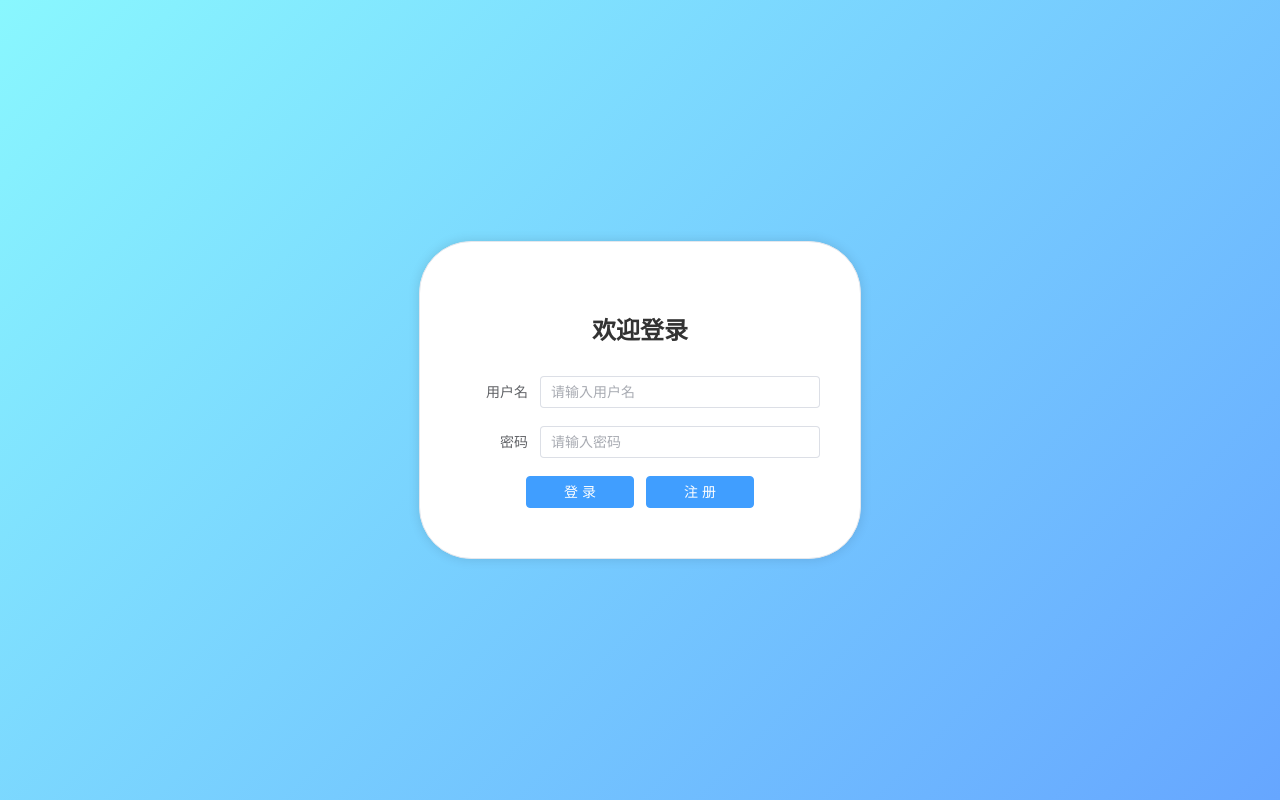
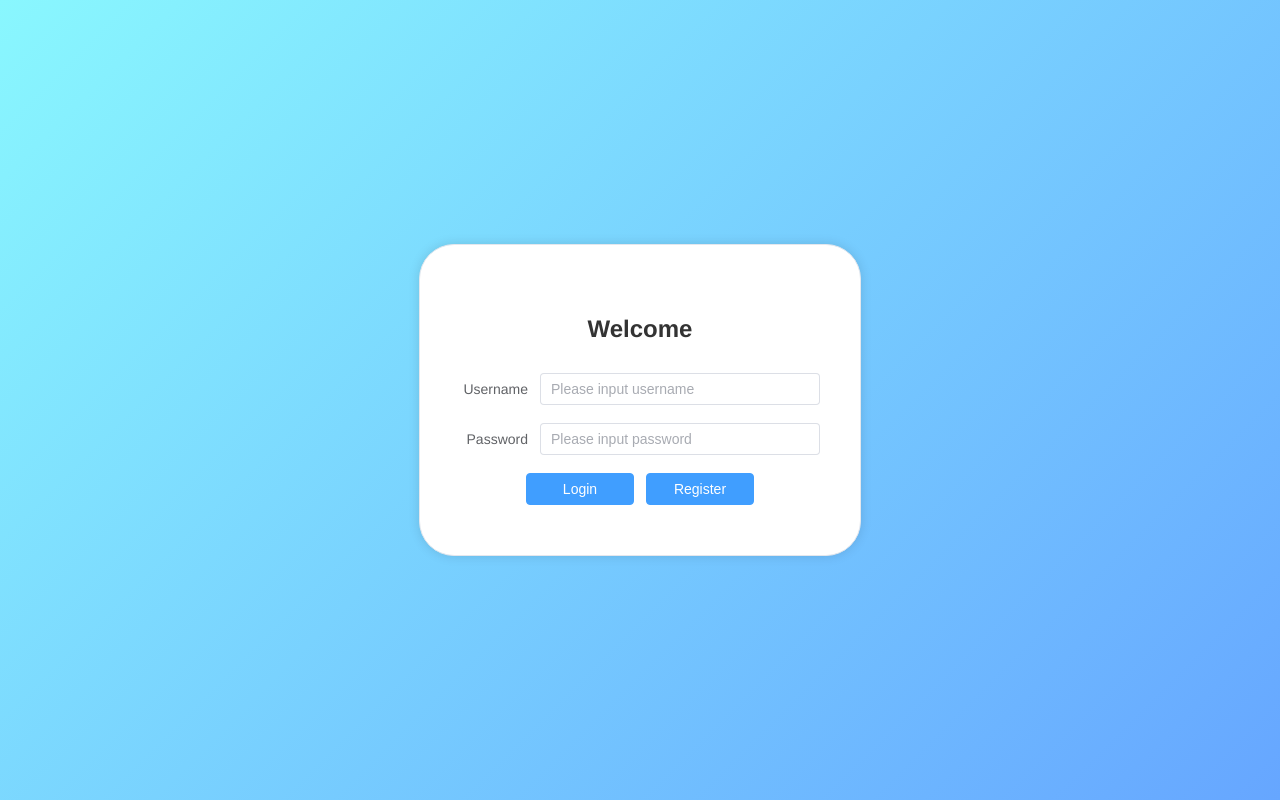
Before and after one commit to Celivra/HaventDecidedVue, a Vue app: page / in a window 1280 px wide. Built offline with nearby package versions, Linux system fonts and the light colour scheme.

Commit message:
update register view

```diff
--- a/src/main.js
+++ b/src/main.js
@@ -7,7 +7,7 @@ import 'element-plus/dist/index.css'
 
 const app = createApp(App);
 
-axios.defaults.baseURL = 'http://192.168.1.8:8080';
+axios.defaults.baseURL = 'http://192.168.1.8:8080/api';
 app.config.globalProperties.$axios = axios
 
 app.use(router);
--- a/src/router/index.js
+++ b/src/router/index.js
@@ -2,10 +2,12 @@
 import { createRouter, createWebHistory } from 'vue-router'
 import Login from '../view/LoginView.vue'
 import Dashboard from '../view/dashboardView.vue'
+import Register from '../view/RegisterView.vue'
 
 const routes = [
   { path: '/', component: Login},
-  { path: '/dashboard', component: Dashboard}
+  { path: '/dashboard', component: Dashboard},
+  { path: '/register', component: Register}
 ]
 
 
@@ -16,7 +18,7 @@ const router = createRouter({
 
 router.beforeEach((to, from, next)=>{
   const user = localStorage.getItem('user')
-  if(to.path != '/' && !user){
+  if(to.path != '/'  && to.path != '/register'&& !user){
     next('/')
   }
   else{
--- a/src/view/LoginView.vue
+++ b/src/view/LoginView.vue
@@ -1,16 +1,16 @@
 <template>
   <el-container class="login-container">
     <el-card class="login-card" shadow="always">
-      <h2 class="title">欢迎登录</h2>
+      <h2 class="title">Welcome</h2>
       <el-form :model="form" ref="loginForm" label-width="80px">
-        <el-form-item label="用户名" prop="username">
-          <el-input v-model="form.username" placeholder="请输入用户名" />
+        <el-form-item label="Username" prop="username">
+          <el-input v-model="form.username" placeholder="Please input username" />
         </el-form-item>
-        <el-form-item label="密码" prop="password">
-          <el-input v-model="form.password" type="password" placeholder="请输入密码" show-password />
+        <el-form-item label="Password" prop="password">
+          <el-input v-model="form.password" type="password" placeholder="Please input password" show-password />
         </el-form-item>
-          <el-button type="primary" style="width: 30%" @click="login">登 录</el-button>
-          <el-button type="primary" style="width: 30%" @click="register">注 册</el-button>
+        <el-button type="primary" style="width: 30%" @click="login">Login</el-button>
+        <el-button type="primary" style="width: 30%" @click="register">Register</el-button>
         <div class="message" v-if="message" :style="{ color: messageColor }">
           {{ message }}
         </div>
@@ -23,7 +23,7 @@
 import axios from 'axios';
 
 export default {
-  name: "LoginComp",
+  name: "LoginView",
   data() {
     return {
       form: {
@@ -36,7 +36,8 @@ export default {
   },
   methods: {
     register(){
-
+      console.log("to reg")
+      this.$router.push('/register')
     },
     async login() {
       if (!this.form.username || !this.form.password) {
@@ -46,7 +47,7 @@ export default {
       }
 
       try{
-        const respon = await axios.post('http://192.168.1.8:8080/api/login',this.form)
+        const respon = await axios.post('/login',this.form)
         const result = respon.data
         if(result.success){
           this.messageColor = 'green';
@@ -80,7 +81,7 @@ export default {
 .login-card {
   width: 400px;
   padding: 30px 20px;
-  border-radius: 52px;
+  border-radius: 35px;
 }
 
 .title {
--- a/src/view/RegisterView.vue
+++ b/src/view/RegisterView.vue
@@ -1,3 +1,125 @@
 <template>
+  <el-container class="register-container">
+    <el-card class="register-card" shadow="always">
+      <h2 class="title">Register</h2>
+      <el-form :model="form" :rules="rules" ref="registerForm" label-width="100px">
+        <el-form-item label="Username" prop="username">
+          <el-input v-model="form.username" />
+        </el-form-item>
+        <el-form-item label="Email" prop="email">
+          <el-input v-model="form.email"/>
+        </el-form-item>
+        <el-form-item label="Phone" prop="phone">
+          <el-input v-model="form.phone"/>
+        </el-form-item>
+        <el-form-item label="Password" prop="password">
+          <el-input v-model="form.password" type="password" show-password />
+        </el-form-item>
+        <el-form-item label="ConfirmPd" prop="confirmPassword">
+          <el-input v-model="form.confirmPassword" type="password" show-password />
+        </el-form-item>
+        <el-form-item>
+          <el-button type="primary" style="width: 40%" @click="register">Register</el-button>
+          <el-button type="primary" style="width: 40%" @click="login">Back</el-button>
+        </el-form-item>
+        <div class="message" v-if="message" :style="{ color: messageColor }">
+          {{ message }}
+        </div>
+      </el-form>
+    </el-card>
+  </el-container>
+</template>
 
-</template>
+<script>
+import axios from 'axios';
+export default {
+  name: 'RegisterView',
+  data() {
+    return {
+      form: {
+        username: '',
+        email: '',
+        phone: '',
+        password: ''
+      },
+      confirmPassword: '',
+      message: '',
+      messageColor: 'red',
+      rules: {
+        username: [{ required: true, message: '请输入用户名', trigger: 'blur' }],
+        email: [
+          { required: true, message: '请输入邮箱', trigger: 'blur' },
+          { type: 'email', message: '邮箱格式不正确', trigger: 'blur' }
+        ],
+        phone:[{required:true, message: 'Please input phone number', trigger:'blur'}],
+        password: [{ required: true, message: '请输入密码', trigger: 'blur' }],
+        confirmPassword: [
+          { required: true, message: '请确认密码', trigger: 'blur' },
+          {
+            validator: (rule, value, callback) => {
+              if (value !== this.form.password) {
+                callback(new Error('两次密码输入不一致'));
+              } else {
+                callback();
+              }
+            },
+            trigger: 'blur'
+          }
+        ]
+      }
+    };
+  },
+  methods: {
+    login(){
+      this.$router.push('/')
+    },
+    register() {
+      this.$refs.registerForm.validate(async valid => {
+        if (!valid) return;
+        try{
+          const response = await axios.post('/register', this.form);
+          const result = response.data;
+          if(result.success){
+            this.messageColor = 'green';
+            this.message = result.message;
+          }else{
+            this.messageColor = 'red';
+            this.message = result.message;
+          }
+        }catch(err){
+          this.messageColor = 'red';
+          this.message = 'Internet Error';
+        }
+
+      });
+    }
+  }
+};
+</script>
+
+<style scoped>
+.register-container {
+  height: 100vh;
+  background: linear-gradient(135deg, #fbc2eb, #a6c1ee);
+  display: flex;
+  justify-content: center;
+  align-items: center;
+}
+
+.register-card {
+  width: 450px;
+  padding: 30px 20px;
+  border-radius: 35px;
+}
+
+.title {
+  text-align: center;
+  margin-bottom: 30px;
+  color: #333;
+}
+
+.message {
+  text-align: center;
+  margin-top: 10px;
+}
+</style>
```
